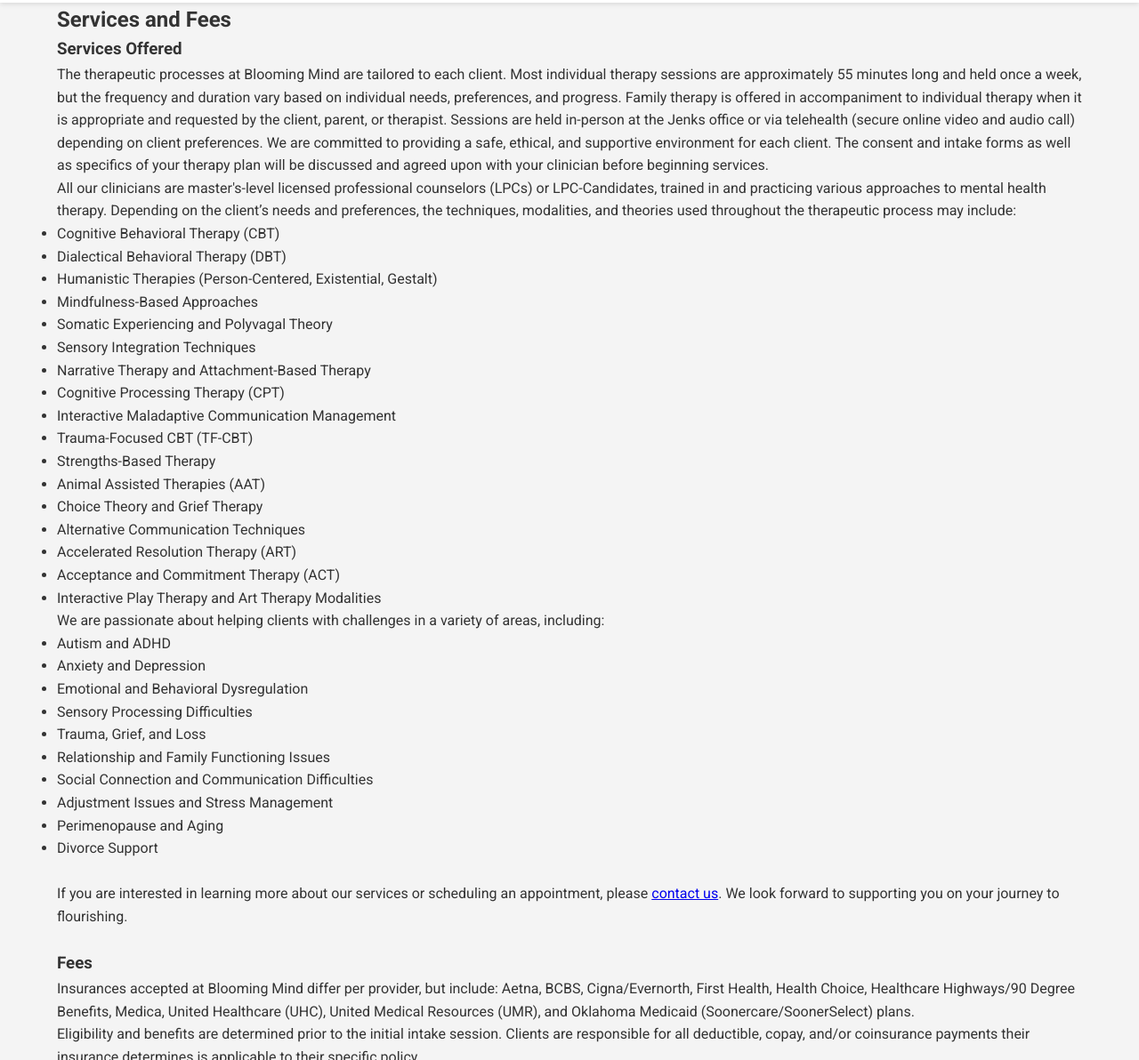
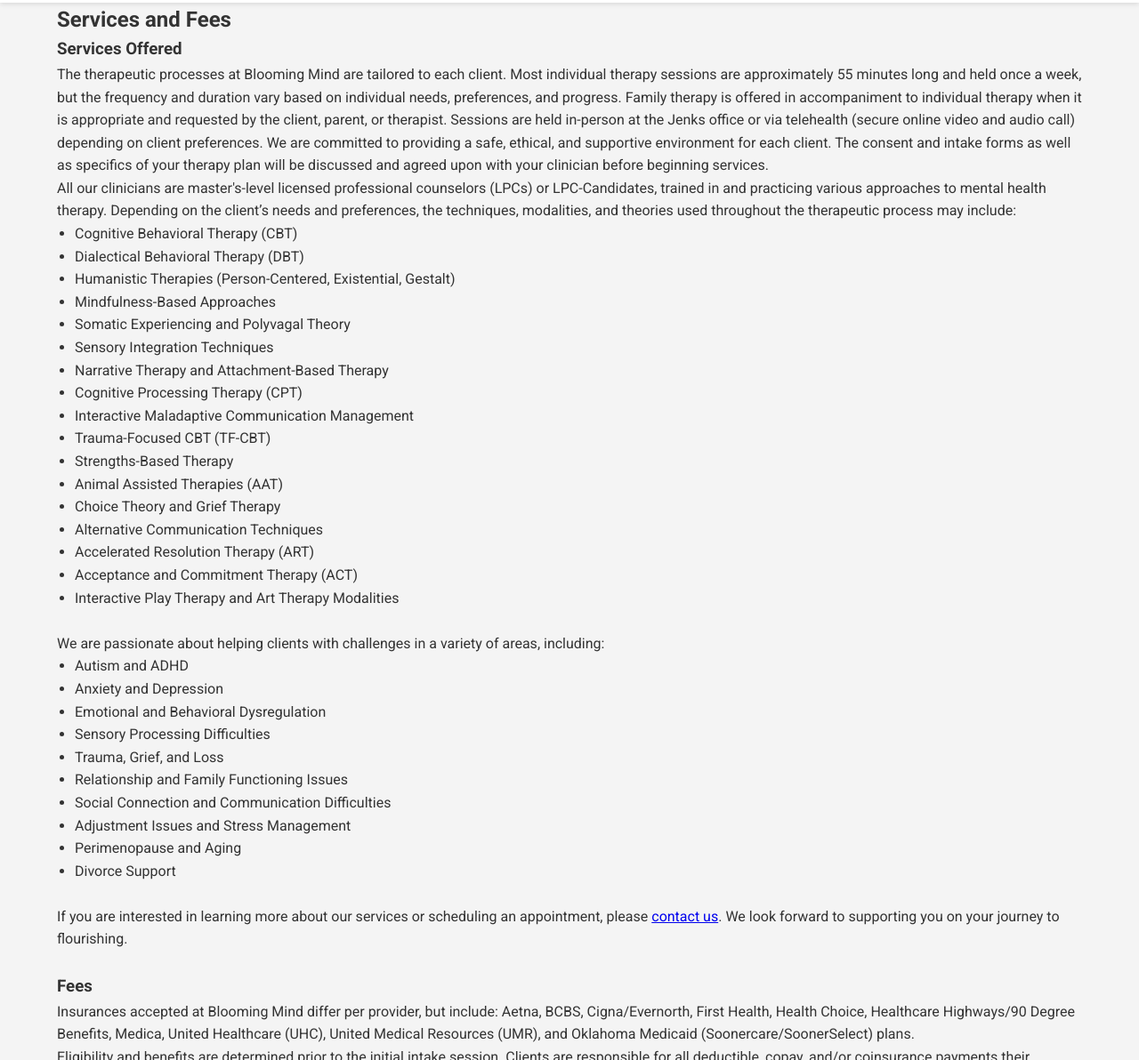
Before and after one commit to JHonel21/bloomingmind-ok, a website: page public/services.html in a window 1280 px wide. Shown: the part 125-1317 px from the top of the page at 89% size. Drawn offline with Linux system fonts and the light colour scheme.

Commit message:
Add inline styles to services and challenges lists
Updated the services and challenges lists to include inline styles for improved formatting.

```diff
--- a/public/services.html
+++ b/public/services.html
@@ -69,7 +69,7 @@
             <h3>Services Offered</h3>
             <p>The therapeutic processes at Blooming Mind are tailored to each client. Most individual therapy sessions are approximately 55 minutes long and held once a week, but the frequency and duration vary based on individual needs, preferences, and progress. Family therapy is offered in accompaniment to individual therapy when it is appropriate and requested by the client, parent, or therapist. Sessions are held in-person at the Jenks office or via telehealth (secure online video and audio call) depending on client preferences. We are committed to providing a safe, ethical, and supportive environment for each client. The consent and intake forms as well as specifics of your therapy plan will be discussed and agreed upon with your clinician before beginning services.</p>
             <p>All our clinicians are master's-level licensed professional counselors (LPCs) or LPC-Candidates, trained in and practicing various approaches to mental health therapy. Depending on the client’s needs and preferences, the techniques, modalities, and theories used throughout the therapeutic process may include:</p>
-            <ul class="services-list">
+            <ul class="services-list" style="margin-left: 20px;">
                <li>Cognitive Behavioral Therapy (CBT)</li>
                <li>Dialectical Behavioral Therapy (DBT)</li>
                <li>Humanistic Therapies (Person-Centered, Existential, Gestalt)</li>
@@ -87,9 +87,9 @@
                <li>Accelerated Resolution Therapy (ART)</li>
                <li>Acceptance and Commitment Therapy (ACT)</li>
                <li>Interactive Play Therapy and Art Therapy Modalities</li>
-            </ul>
+            </ul><br>
             <p>We are passionate about helping clients with challenges in a variety of areas, including:</p>
-            <ul class="challenges-list">
+            <ul class="challenges-list" style="margin-left: 20px;">
                <li>Autism and ADHD</li>
                <li>Anxiety and Depression</li>
                <li>Emotional and Behavioral Dysregulation</li>
```
